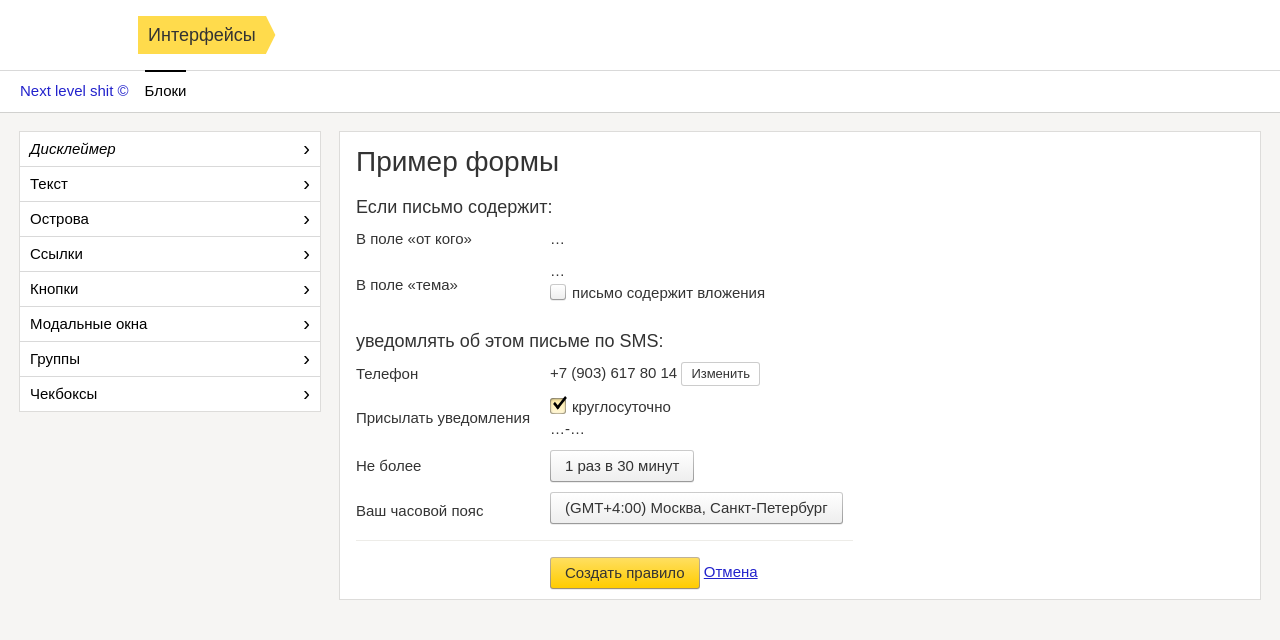
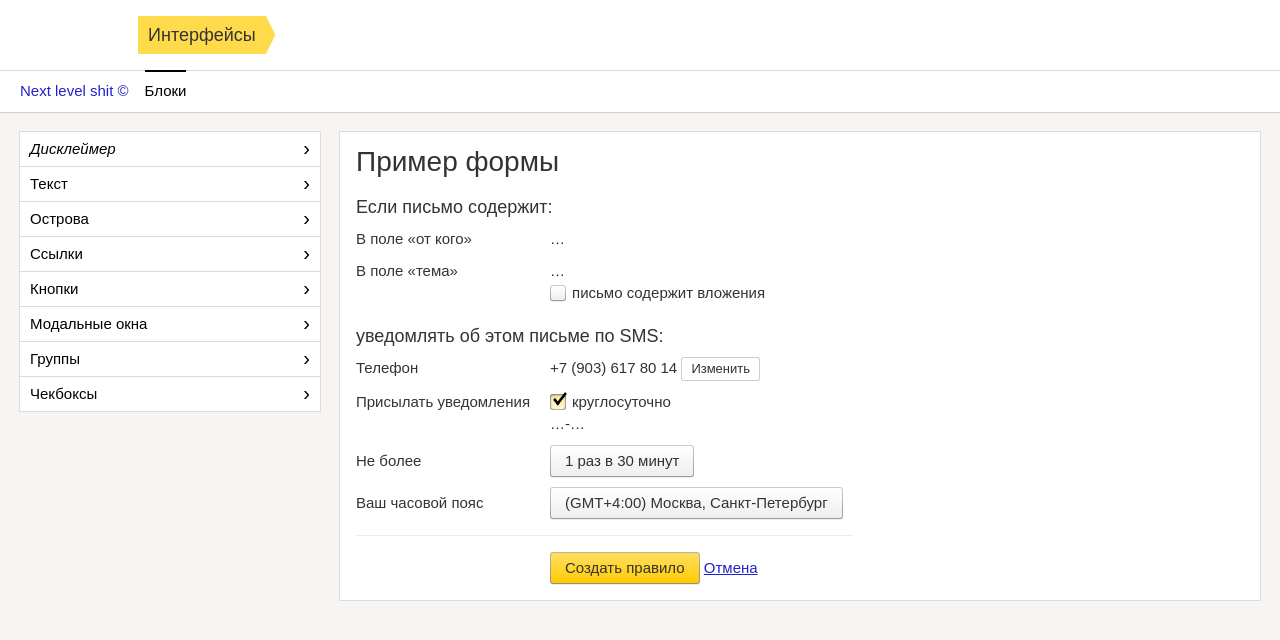
Before and after one commit to yandex-ui/stylobate-islands, a Jekyll site: the page built from examples.md, in a window 1280 px wide. Shown: the top 640 px of the page. Built offline with Jekyll 4.4.1, drawn with Linux system fonts in a browser that asks for light colours.

Commit message:
Some fiddles with table example

```diff
--- a/examples.md
+++ b/examples.md
@@ -17,23 +17,26 @@ table {
 }
 th {
   font-weight: normal;
+  vertical-align: baseline;
   text-align: left;
   padding-right: 2rem;
-  padding: 0 2rem 1rem 0;
+  padding: 0.5rem 2rem 0.5rem 0;
 }
 th[colspan] {
   font-size: 18px;
-  padding: 1rem 0;
+  padding: 0.5rem 0;
 }
 tbody:first-of-type > tr > th[colspan] {
   padding-top: 0;
 }
 td {
-  padding: 0 1rem 1rem 0;
+  padding: 0.5rem 1rem 0.5rem 0;
+  vertical-align: baseline;
 }
 tfoot > tr > td {
   border-top: 1px solid #EDECE8;
   padding-top: 1.6rem;
+  padding-bottom: 1.6rem;
 }
 tbody > tr:last-child > td {
   padding-bottom: 1.6rem;
--- a/style.css
+++ b/style.css
@@ -215,6 +215,7 @@ a.site-nav-link:not([href]):before {
   -moz-appearance: none;
   font: inherit;
   position: relative;
+  vertical-align: baseline;
   color: #333;
   border-radius: 3px;
   box-shadow: 0 1px 0 rgba(0,0,0,0.07);
@@ -300,6 +301,7 @@ a.site-nav-link:not([href]):before {
   -moz-appearance: none;
   font: inherit;
   position: relative;
+  vertical-align: baseline;
   color: #333;
   border-radius: 3px;
   box-shadow: 0 1px 0 rgba(0,0,0,0.07);
@@ -385,6 +387,7 @@ a.site-nav-link:not([href]):before {
   -moz-appearance: none;
   font: inherit;
   position: relative;
+  vertical-align: baseline;
   color: #333;
   border-radius: 3px;
   box-shadow: 0 8px 20px -5px rgba(0,0,0,0.25);
@@ -465,6 +468,7 @@ a.site-nav-link:not([href]):before {
   -moz-appearance: none;
   font: inherit;
   position: relative;
+  vertical-align: baseline;
   color: #333;
   border-radius: 3px;
   box-shadow: 0 1px 0 rgba(0,0,0,0.07);
@@ -550,6 +554,7 @@ a.site-nav-link:not([href]):before {
   -moz-appearance: none;
   font: inherit;
   position: relative;
+  vertical-align: baseline;
   color: #333;
   border-radius: 3px;
   box-shadow: 0 1px 0 rgba(0,0,0,0.07);
@@ -635,6 +640,7 @@ a.site-nav-link:not([href]):before {
   -moz-appearance: none;
   font: inherit;
   position: relative;
+  vertical-align: baseline;
   color: #333;
   border-radius: 3px;
   box-shadow: inset 0 0 0 1px rgba(0,0,0,0.2);
@@ -693,6 +699,7 @@ a.site-nav-link:not([href]):before {
   -moz-appearance: none;
   font: inherit;
   position: relative;
+  vertical-align: baseline;
   color: #333;
   border-radius: 3px;
   box-shadow: inset 0 0 0 1px rgba(0,0,0,0.2);
@@ -768,6 +775,7 @@ a.site-nav-link:not([href]):before {
   -moz-appearance: none;
   font: inherit;
   position: relative;
+  vertical-align: baseline;
   color: #333;
   border-radius: 3px;
   box-shadow: 0 8px 20px -5px rgba(0,0,0,0.25);
@@ -854,6 +862,7 @@ a.site-nav-link:not([href]):before {
   vertical-align: middle;
   margin-top: -4px;
   position: relative;
+  vertical-align: baseline;
   color: #333;
   border-radius: 3px;
   box-shadow: 0 1px 0 rgba(0,0,0,0.07);
@@ -865,8 +874,9 @@ a.site-nav-link:not([href]):before {
   background: -webkit-linear-gradient(rgba(0,0,0,0.2), rgba(0,0,0,0.4));
   background: -moz-linear-gradient(rgba(0,0,0,0.2), rgba(0,0,0,0.4));
   background: linear-gradient(rgba(0,0,0,0.2), rgba(0,0,0,0.4));
+  vertical-align: middle;
   text-align: center;
-  margin-top: -4px;
+  margin-top: -3px;
   margin-right: 0.6rem;
 }
 .checkbox:before {
@@ -939,6 +949,7 @@ a.site-nav-link:not([href]):before {
   vertical-align: middle;
   margin-top: -4px;
   position: relative;
+  vertical-align: baseline;
   color: #333;
   border-radius: 3px;
   box-shadow: 0 1px 0 rgba(0,0,0,0.07);
@@ -1024,6 +1035,7 @@ a.site-nav-link:not([href]):before {
   vertical-align: middle;
   margin-top: -4px;
   position: relative;
+  vertical-align: baseline;
   color: #333;
   border-radius: 3px;
   box-shadow: 0 1px 0 rgba(0,0,0,0.07);
@@ -1031,8 +1043,9 @@ a.site-nav-link:not([href]):before {
   background: -webkit-linear-gradient(rgba(0,0,0,0.2), rgba(0,0,0,0.4));
   background: -moz-linear-gradient(rgba(0,0,0,0.2), rgba(0,0,0,0.4));
   background: linear-gradient(rgba(0,0,0,0.2), rgba(0,0,0,0.4));
+  vertical-align: middle;
   text-align: center;
-  margin-top: -4px;
+  margin-top: -3px;
   margin-right: 0.6rem;
   width: 1.6rem;
   height: 1.6rem;
@@ -1107,6 +1120,7 @@ a.site-nav-link:not([href]):before {
   vertical-align: middle;
   margin-top: -4px;
   position: relative;
+  vertical-align: baseline;
   color: #333;
   border-radius: 3px;
   box-shadow: 0 1px 0 rgba(0,0,0,0.07);
```
